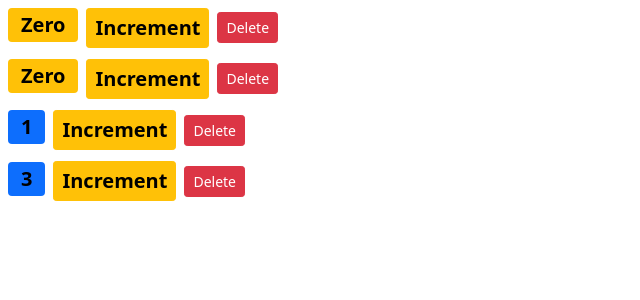
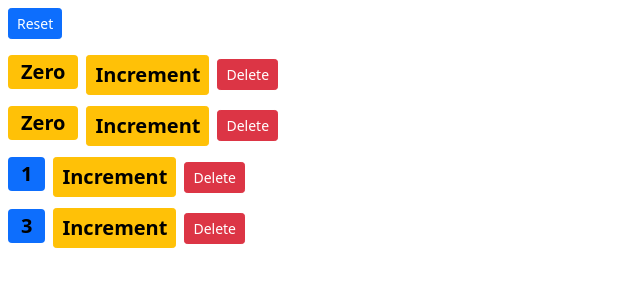
Before and after one commit to Khodidas-withLoveKD/React-Learnings, a React (Create React App) app: page /counters in a window 1280 px wide. Shown: the top 300 px of the page, without its empty margins (0-640 px from the left). Built offline with nearby package versions, Linux system fonts and the light colour scheme.

Commit message:
(What is) Single source of truth

```diff
--- a/src/Components/Counters.jsx
+++ b/src/Components/Counters.jsx
@@ -11,6 +11,14 @@ class Counters extends React.Component {
 			{ id: 4, value: 3 },
 		],
 	}
+	resetCounters = () => {
+		console.log('Resetting counter')
+		const counters = this.state.counters.map((counter) => {
+			counter.value = 0
+			return counter
+		})
+		this.setState({ counters })
+	}
 	deleteCounter = (counterId) => {
 		console.log('Counter deleted with ID = ', counterId)
 		const counters = this.state.counters.filter((c) => c.id !== counterId)
@@ -19,6 +27,12 @@ class Counters extends React.Component {
 	render() {
 		return (
 			<React.Fragment>
+				<button
+					onClick={this.resetCounters}
+					className="btn btn-primary btn-sm m-2"
+				>
+					Reset
+				</button>
 				{this.state.counters.map((counter) => (
 					<Counter
 						key={counter.id}
```
